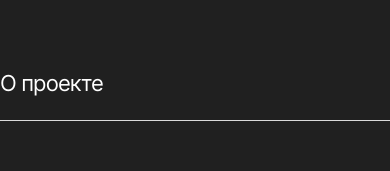
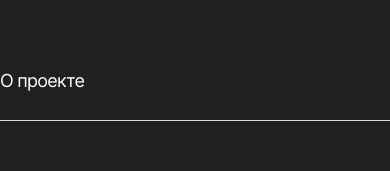
Before and after one commit to v37f/movies-explorer-frontend, a React (Create React App) app: page / in a window 390 px wide. Shown: the part 750-921 px from the top of the page. Built offline with nearby package versions, Linux system fonts and the light colour scheme.

Commit message:
feat: add adaptive styles

```diff
--- a/src/components/SectionTitle/SectionTitle.css
+++ b/src/components/SectionTitle/SectionTitle.css
@@ -11,3 +11,14 @@
   line-height: 27px;
   letter-spacing: -0.04em;
 }
+
+@media screen and (max-width: 425px) {
+  .section-title {
+    padding-bottom: 28px;
+  }
+
+  .section-title__text {
+    font-size: 18px;
+    line-height: 22px;
+  }
+}
```
